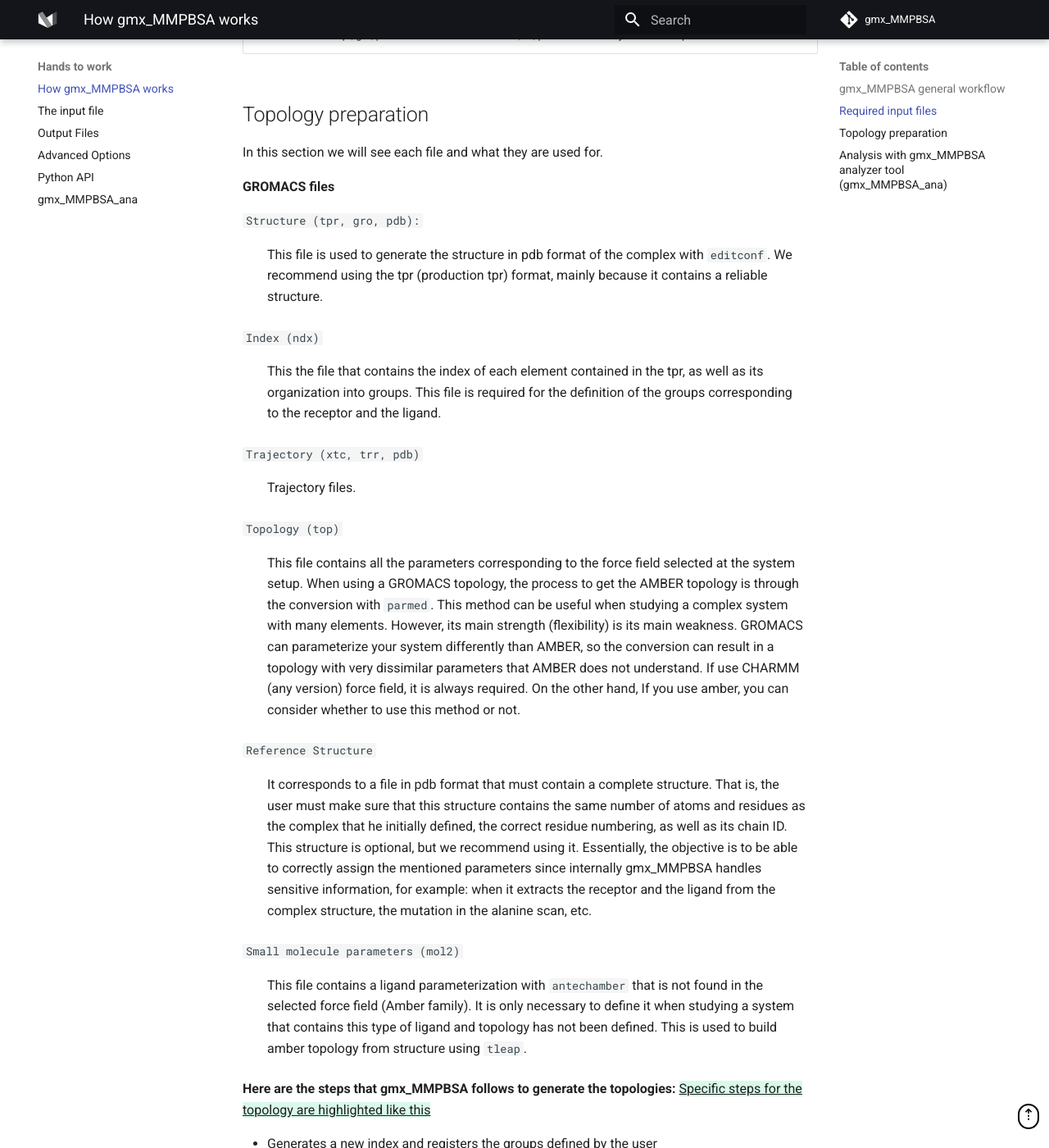
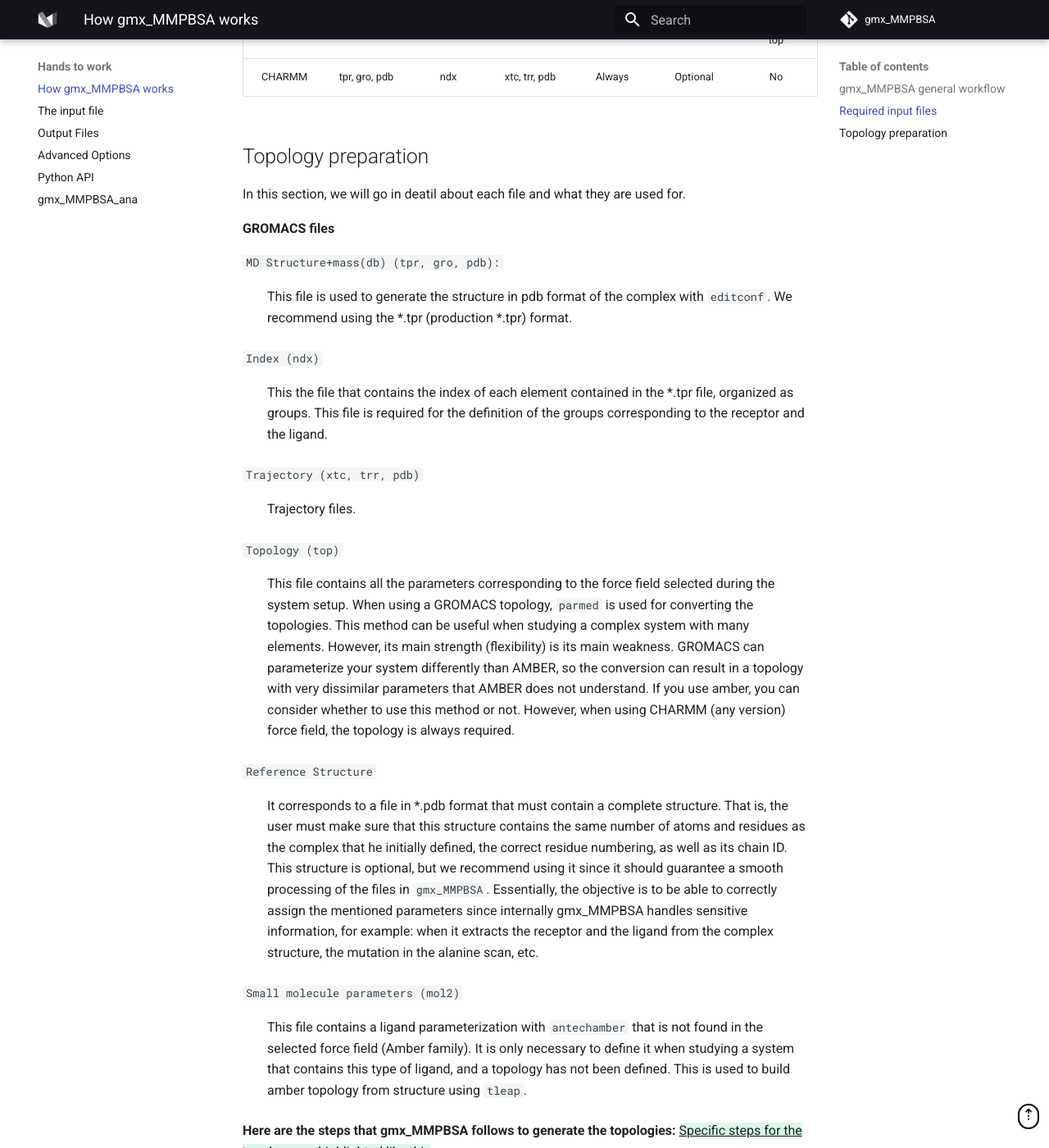
Before and after one commit to Valdes-Tresanco-MS/gmx_MMPBSA, an MkDocs documentation site: the page built from docs/howworks.md, in a window 1280 px wide and 1400 px high, scrolled down 2201 px. Shown: the whole window at 82% size. Built offline with MkDocs 1.6.1 and Material for MkDocs 9.7.7, drawn with Linux system fonts in a browser that asks for light colours; comment, search, counter and statistics services are not loaded; some of the changed text lies outside the part shown.

Commit message:
updated howworks

```diff
--- a/docs/howworks.md
+++ b/docs/howworks.md
@@ -17,35 +17,33 @@
 known in the GROMACS community (February/2021 more than 1100 citations). Interestingly, [MMPBSA.py][1] is more robust
 and was published first, however, both have a similar number of citations. This is probably due to the fact that the
 GROMACS (Open source and free) community is large, while AMBER has the restriction of a paid license, or a small
-community with free academic license (Latin America).
+community with free academic license.
 
-The use of [MMPBSA.py][1] for GROMACS users, while possible, required enormous effort to successfully complete the
-process. That is why we decided to make our experience in this conversion available to the community. Not only have
-we limited ourselves to the extent of utility itself, but we have added additional value. We have designed a
-graphical tool, which we believe has great potential for the analysis of the results obtained
+The use of [MMPBSA.py][1] for GROMACS users requires enormous effort to successfully complete the process. In that
+regard, we have decided to make our experience in this process available to the community. We have
+not limited ourselves only to the extent of utility itself, but added additional value. We have designed a tool that
+allows to perform a number of calculations in an effortless way with a graphical tool incorporated, which we believe
+has great potential for the analysis of the results obtained. We also have incorporated some functionalities that aren't
+present in [MMPBSA.py][1] and made others more accessible to the beginner user in Amber.
 
 
 ## gmx_MMPBSA general workflow
 
-gmx_MMPBSA can be divided into 3 parts as shown in figure 1. The first consists of the preparation, the topologies
-and trajectories are prepared, among other elements that depend on the user options, such as the mutants in the
-alanine or glycine scanning or interaction residues. The second part consists of calculating the binding free energy
-and/or entropy using the selected models. We will not describe this section as it is detailed in the original
-publication. And finally, the analysis of the results with the graphical user interface gmx_MMPBSA_ana.
-
-
-
-
+gmx_MMPBSA can be divided into 3 parts as shown in figure 1. IN the first part, `Preparation`, the topologies
+and trajectories are generated, among other elements depending on the calculations, such as the mutants for the
+alanine or glycine scanning or the interaction residues during decomposition analysis. In the second part, `Calculation`,
+the binding free energies and/or entropies are estimated using the selected models. Finally, in the last step `Analysis`,
+the results can be analyzed by using the graphical user interface `gmx_MMPBSA_ana`.
 
 ![Placeholder](assets/images/workflow.svg)
 **Figure 1:** gmx_MMPBSA general workflow
 
 ## Required input files
 
-Currently, `gmx_MMPBSA` supports two families of force fields: Amber and CHARMM. Although these FFs are quite similar,
-the generation of topologies differs. Amber as native ff and package for which it was designed supports the
-topology generation from both gromacs topologies and structures. Meanwhile, CHARMM supports only the generation of
-amber topology from GROMACS topologies. Based on the above, the files required in each case may differ (Table 1).
+Currently, `gmx_MMPBSA` supports two families of force fields: Amber and CHARMM. Although these force fileds are quite
+similar, the generation of topologies differs. When Amber force filed was used to prepare the system(s), the topologies
+compatible with AMBER package can be generated from either GROMACS topologies or structures. Meanwhile, when CHARMM force
+field is used, AMBER's topologies are generated from GROMACS topologies exclusively. (Table 1).
 
 **Table 1:** Required input files for every force field
 
@@ -56,39 +54,41 @@
 
 ## Topology preparation
 
-In this section we will see each file and what they are used for.
+In this section, we will go in deatil about each file and what they are used for.
 
 **GROMACS files**
 
-`Structure (tpr, gro, pdb):`
+`MD Structure+mass(db) (tpr, gro, pdb):`
 :   This file is used to generate the structure in pdb format of the complex with `editconf`. We recommend using the
-    tpr (production tpr) format, mainly because it contains a reliable structure.
+    *.tpr (production *.tpr) format.
 
 `Index (ndx)`
-:   This the file that contains the index of each element contained in the tpr, as well as its organization into
-    groups. This file is required for the definition of the groups corresponding to the receptor and the ligand.
+:   This the file that contains the index of each element contained in the *.tpr file, organized as groups. This file
+    is required for the definition of the groups corresponding to the receptor and the ligand.
 
 `Trajectory (xtc, trr, pdb)`
 :   Trajectory files.
 
 `Topology (top)`
-:   This file contains all the parameters corresponding to the force field selected at the system setup. When using
-    a GROMACS topology, the process to get the AMBER topology is through the conversion with `parmed`. This method
-    can be useful when studying a complex system with many elements. However, its main strength (flexibility) is its
+:   This file contains all the parameters corresponding to the force field selected during the system setup. When using
+    a GROMACS topology, `parmed` is used for converting the topologies. This method can be useful when studying a
+    complex system with many elements. However, its main strength (flexibility) is its
     main weakness. GROMACS can parameterize your system differently than AMBER, so the conversion can result in a
-    topology with very dissimilar parameters that AMBER does not understand. If use CHARMM (any version) force field,
-    it is always required. On the other hand, If you use amber, you can consider whether to use this method or not.
+    topology with very dissimilar parameters that AMBER does not understand. If you use amber, you can consider whether
+    to use this method or not. However, when using CHARMM (any version) force field, the topology is always required.
 
 `Reference Structure`
-:   It corresponds to a file in pdb format that must contain a complete structure. That is, the user must make sure
+:   It corresponds to a file in *.pdb format that must contain a complete structure. That is, the user must make sure
     that this structure contains the same number of atoms and residues as the complex that he initially defined, the
-    correct residue numbering, as well as its chain ID. This structure is optional, but we recommend using it.
+    correct residue numbering, as well as its chain ID. This structure is optional, but we recommend using it since it
+    should guarantee a smooth processing of the files in `gmx_MMPBSA`.
     Essentially, the objective is to be able to correctly assign the mentioned parameters since internally
     gmx_MMPBSA handles sensitive information, for example: when it extracts the receptor and the ligand from the
     complex structure, the mutation in the alanine scan, etc.
+
 `Small molecule parameters (mol2)`
 :   This file contains a ligand parameterization with `antechamber` that is not found in the selected force field
-    (Amber family). It is only necessary to define it when studying a system that contains this type of ligand and
+    (Amber family). It is only necessary to define it when studying a system that contains this type of ligand, and a
     topology has not been defined. This is used to build amber topology from structure using `tleap`.
 
 **Here are the steps that gmx_MMPBSA follows to generate the topologies:**
@@ -97,7 +97,7 @@
 - Generates a new index and registers the groups defined by the user
 - Generates the pdb of the complex, receptor, and ligand
 - {++Topologies are cleaned (remove water and ions)++}
-- The structures or {++parameters++} for the receptor and the ligand are generated if it is ST approximation.
+- The structures or {++parameters++} for the receptor and the ligand are generated if it is a ST approximation.
 - If Alanine scanning: the mutant of the complex, and the mutant receptor or ligand are generated
 - If decomposition: interaction residues are extracted
 - The complex is mapped. Registers the continuity of the receptor (example: Metalloprotein structure files are
@@ -111,7 +111,4 @@
 ![Placeholder](assets/images/topgeneration.svg)
 **Figure 2:** Topology generation workflow for Single Trajectory Approximation
 
-## Analysis with `gmx_MMPBSA` analyzer tool (`gmx_MMPBSA_ana`)
-gmx_MMPBSA_ana is very intuitive and easy to use. We will expand this section soon
-
 [1]: https://pubs.acs.org/doi/10.1021/ct300418h
```
Also changed, not shown: other parts of docs/howworks.md (+1 -1 lines).
